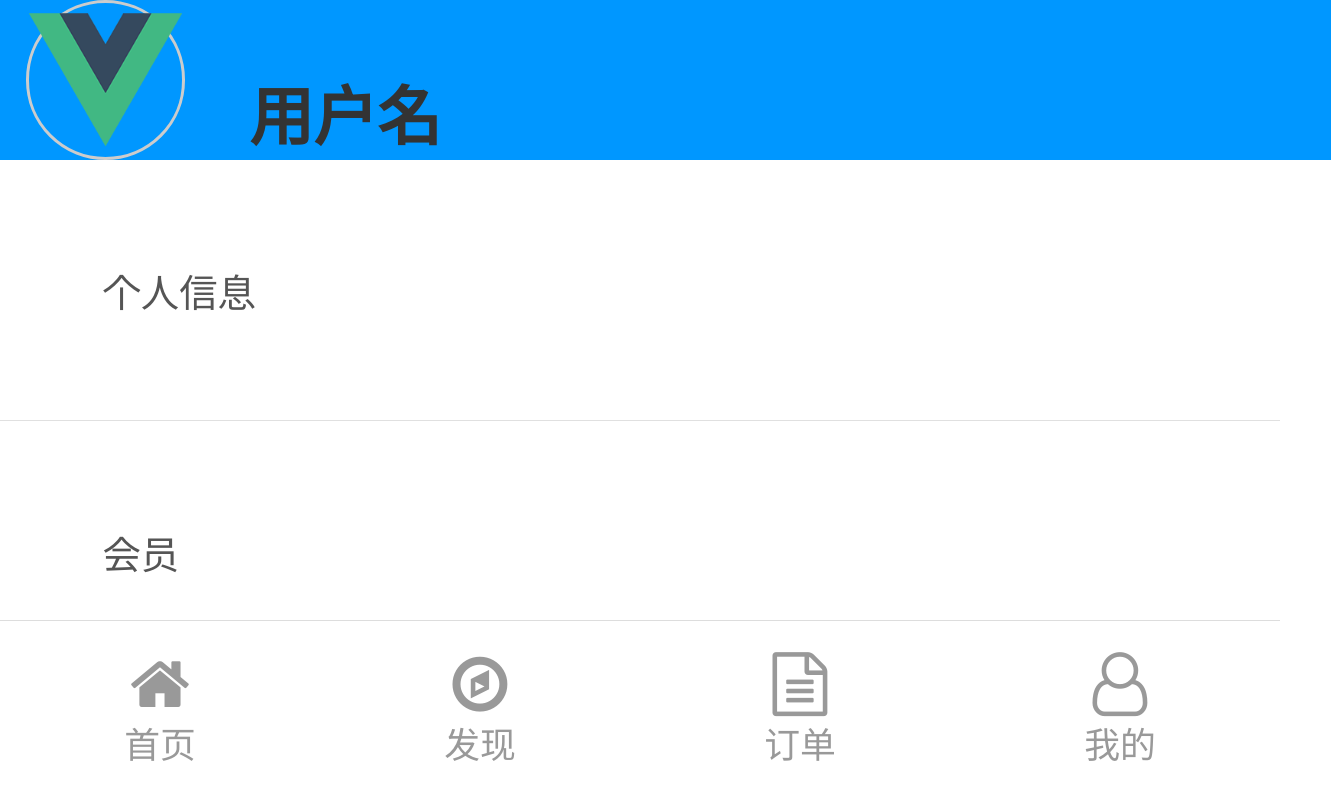
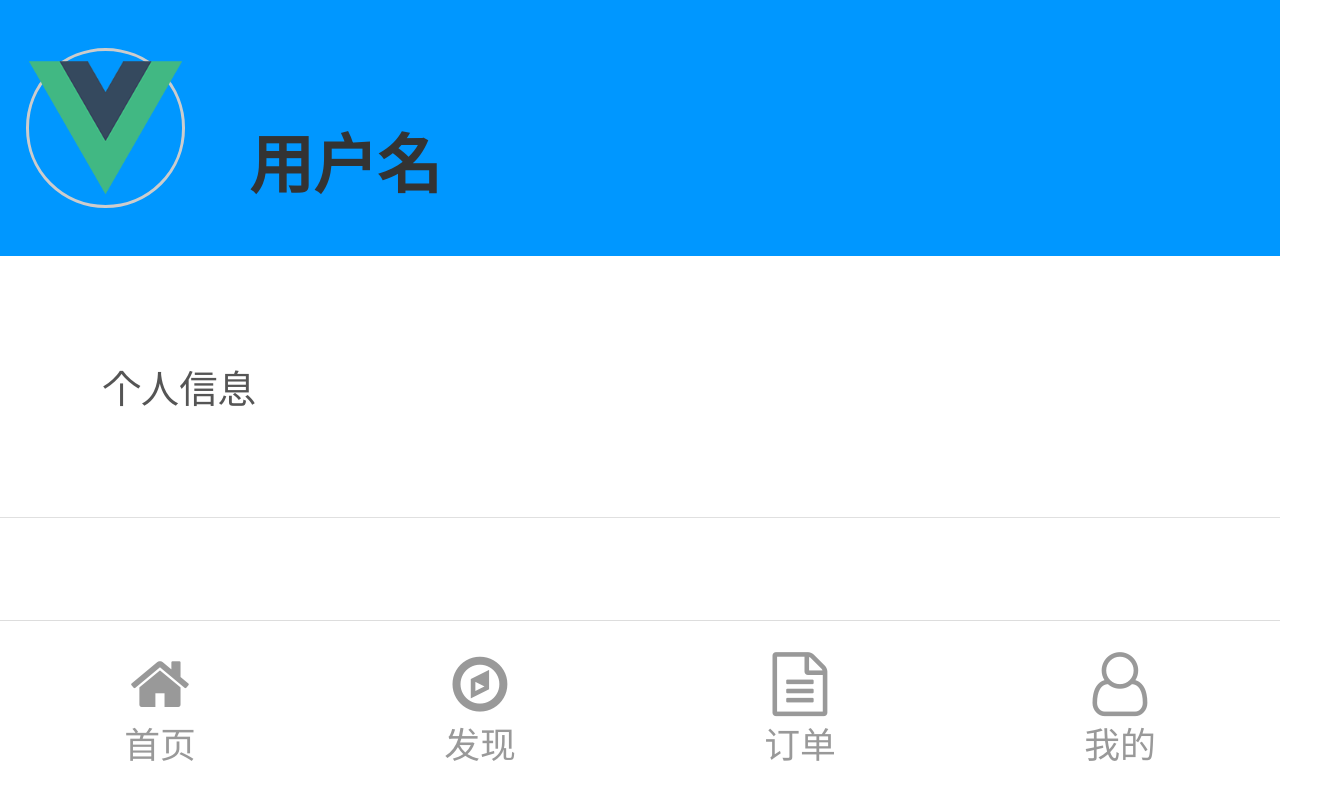
Before and after one commit to Clearautumn0/TJU2024-, a Vue app in the folder src/elmclient/: page /selfpage in a window 1280 px wide. Shown: the top 798 px of the page, 1331 px wide, since content can reach past the window. Built offline with nearby package versions, Linux system fonts and the light colour scheme.

Commit message:
处理我的界面显示异常问题

```diff
--- a/src/elmclient/src/components/Footer.vue
+++ b/src/elmclient/src/components/Footer.vue
@@ -37,7 +37,7 @@ export default {
 </script>
 
 <style>
-.footer {
+.wrapper .footer {
 	width: 100%;
 	height: 14vw;
 	border-top: solid 1px #DDD;
@@ -55,7 +55,7 @@ export default {
 	/* 确保在其他内容之上 */
 }
 
-.footer li {
+.wrapper .footer li {
 	/*li本身的尺寸完全由内容撑起*/
 	display: flex;
 	flex-direction: column;
@@ -67,11 +67,11 @@ export default {
 	cursor: pointer;
 }
 
-.footer li p {
+.wrapper .footer li p {
 	font-size: 2.8vw;
 }
 
-.footer li i {
+.wrapper .footer li i {
 	font-size: 5vw;
 }
 </style>
--- a/src/elmclient/src/views/EditUserAddress.vue
+++ b/src/elmclient/src/views/EditUserAddress.vue
@@ -3,6 +3,7 @@
 
 		<!-- header部分 -->
 		<header>
+			<Backer></Backer>
 			<p>编辑送货地址</p>
 		</header>
 
@@ -53,7 +54,8 @@
 </template>
 
 <script>
-	import Footer from '../components/Footer.vue';
+	import Backer from '../components/backer.vue';
+import Footer from '../components/Footer.vue';
 
 	export default {
 		name: 'EditUserAddress',
@@ -76,7 +78,8 @@
 			});
 		},
 		components: {
-			Footer
+			Footer,
+			Backer
 		},
 		methods: {
 			editUserAddress() {
--- a/src/elmclient/src/views/Index.vue
+++ b/src/elmclient/src/views/Index.vue
@@ -767,6 +767,7 @@ export default {
 	background-color: transparent;
 	/* 背景色为透明 */
 	list-style: none;
+	border-bottom: 0px;
 }
 
 .empty-message {
@@ -781,5 +782,6 @@ export default {
 	/* 设置字体大小 */
 	color: #000;
 	/* 设置文字颜色 */
+	border-bottom: 0px;
 }
 </style>
--- a/src/elmclient/src/views/Selfpage.vue
+++ b/src/elmclient/src/views/Selfpage.vue
@@ -1,5 +1,5 @@
 <template>
-    <div class="profile-page">
+    <div class="wrapper">
             <header class="profile-header">
                 <div class="avatar-frame">
                     <img src="../assets/logo.png" alt="无法加载图片">
@@ -12,6 +12,7 @@
                 <li class="profile-menu-item">设置</li>
                 <li @click="backfun" class="profile-menu-item">返回主界面</li>
             </ul>
+
         <Footer></Footer>
     </div>
 
@@ -26,7 +27,7 @@ export default {
         backfun() {
             this.$router.push({ path: '/index' });
         },
-        toindividual_inf(){
+        toindividual_inf() {
             this.$router.push({});
         }
     },
@@ -37,23 +38,23 @@ export default {
 </script>
 
 <style>
-.profile-page {
+.wrapper {
     width: 100%;
     height: 100%;
-    display: flex;
+    /* display: flex;
     flex-direction: column;
-    padding-bottom: 14vw;
+    padding-bottom: 14vw; */
     /* 为底部菜单留出空间 */
 }
 
-.profile-header {
+.wrapper header {
     width: 100%;
     height: 20vw;
     background-color: #0097FF;
-    text-align: center;
+    /* text-align: center; */
     display: flex;
     align-items: center;
-    padding: 0 2vw;
+    /* padding: 0 2vw; */
 }
 
 .avatar-frame {
@@ -65,6 +66,7 @@ export default {
     /* overflow: hidden; */
     border: 3px solid #ccc;
     margin-right: 5vw;
+    margin-left: 2vw;
 }
 
 .avatar-frame img {
```
Lines whose indentation alone changed are shown as unchanged.
